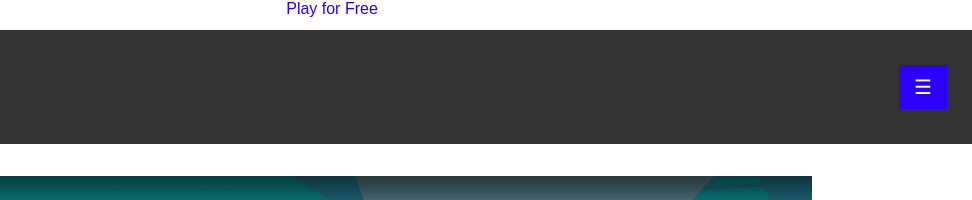
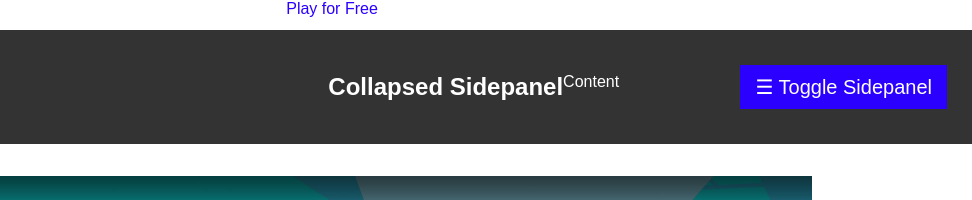
Before and after one commit to Sidse1/JS-projekt, a plain HTML site: page index.html in a window 1280 px wide. Shown: the top 200 px of the page, 308-1280 px from the left. Drawn offline with Linux system fonts and the light colour scheme.

Commit message:
Update index.html

```diff
--- a/index.html
+++ b/index.html
@@ -26,11 +26,12 @@
       <a href="#">About</a>
       <a href="#">Help</a>
       <a href="#">Forum</a>
-      <button id="toggleButton" class="openbtn">&#9776;</button>
     </div>
-    <div id="main">
-      <button class="openbtn" onclick="toggleNav()">&#9776;</button>
-    </div>
+
+      <button class="openbtn" onclick="openNav()">&#9776; Toggle Sidepanel</button>
+      <h2>Collapsed Sidepanel</h2>
+      <p>Content</p>
+</div>
 
 
  </header>
```
